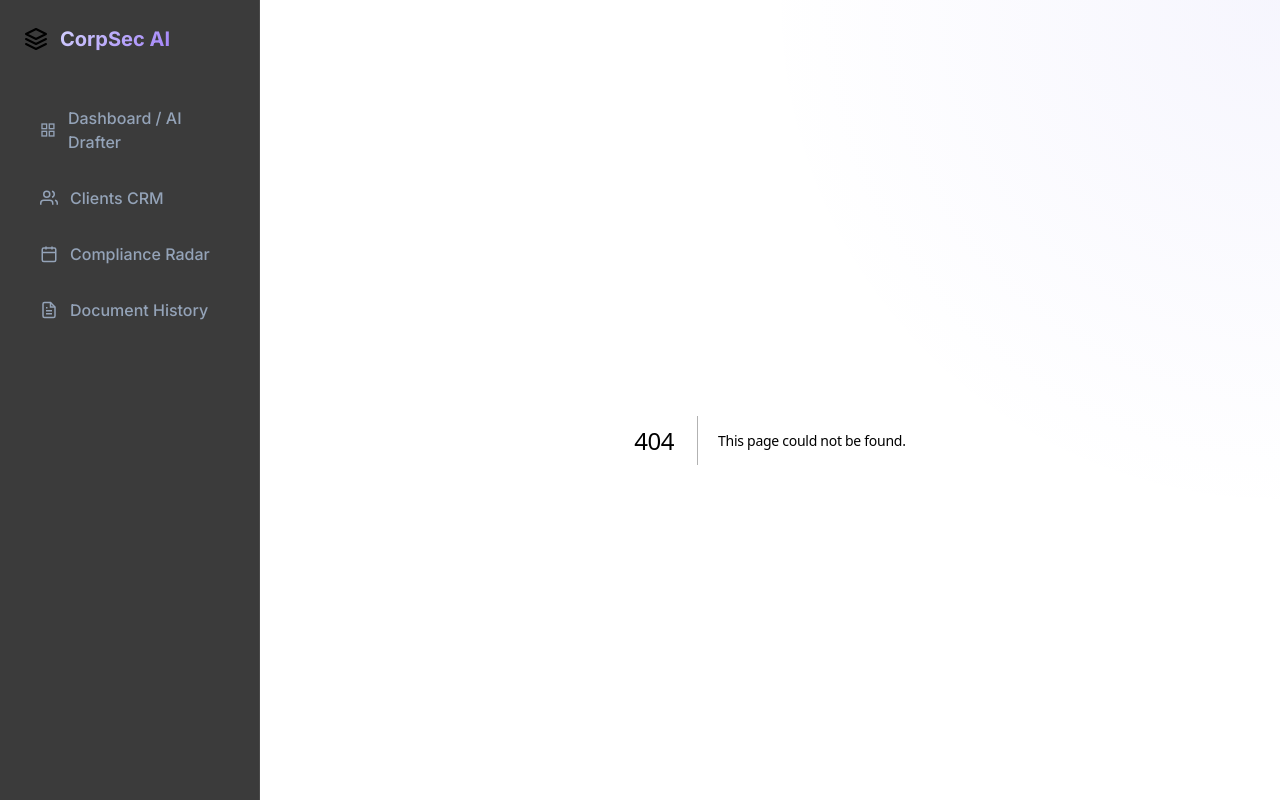
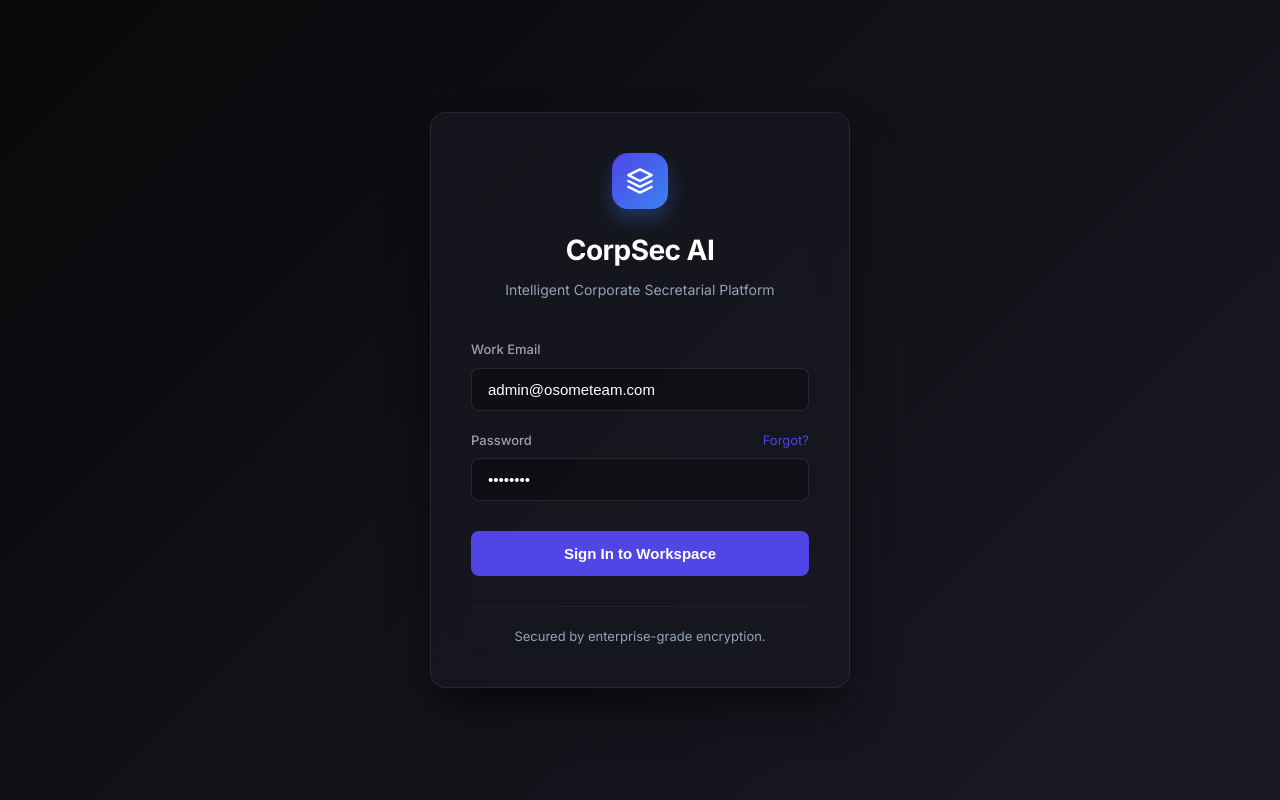
Before and after one commit to tracingtheboard-cyber/ai-sec-mvp, a Next.js app: page /login in a window 1280 px wide. Before the commit this address had no page. Built offline with nearby package versions, Linux system fonts and the light colour scheme.

Commit message:
Add premium login page for demo

```diff
--- a/src/app/layout.tsx
+++ b/src/app/layout.tsx
@@ -11,12 +11,17 @@ export default function RootLayout({
 }>) {
   const pathname = usePathname();
 
+  const isLoginPage = pathname === '/login';
+
   return (
     <html lang="en">
       <head>
         <title>CorpSec AI - SaaS Dashboard</title>
       </head>
       <body>
+        {isLoginPage ? (
+          children
+        ) : (
           <div className="app-container">
             <aside className="sidebar">
               <div className="sidebar-logo">
@@ -54,6 +59,7 @@ export default function RootLayout({
               {children}
             </main>
           </div>
+        )}
       </body>
     </html>
   );
--- /dev/null
+++ b/src/app/login/page.tsx
@@ -0,0 +1,150 @@
+"use client";
+import { useState } from "react";
+import { useRouter } from "next/navigation";
+import "../globals.css";
+
+export default function Login() {
+  const router = useRouter();
+  const [isLoggingIn, setIsLoggingIn] = useState(false);
+
+  const handleLogin = (e: React.FormEvent) => {
+    e.preventDefault();
+    setIsLoggingIn(true);
+    // 模拟登录延迟，让演示看起来更真实
+    setTimeout(() => {
+      router.push("/");
+    }, 1200);
+  };
+
+  return (
+    <div style={{
+      display: "flex",
+      minHeight: "100vh",
+      background: "linear-gradient(135deg, #09090b 0%, #1a1a24 100%)",
+      color: "#e2e8f0",
+      fontFamily: "Inter, sans-serif",
+      alignItems: "center",
+      justifyContent: "center",
+      padding: "20px"
+    }}>
+      <div style={{
+        width: "100%",
+        maxWidth: "420px",
+        background: "rgba(25, 25, 35, 0.6)",
+        backdropFilter: "blur(20px)",
+        WebkitBackdropFilter: "blur(20px)",
+        border: "1px solid rgba(255, 255, 255, 0.08)",
+        borderRadius: "16px",
+        padding: "40px",
+        boxShadow: "0 25px 50px -12px rgba(0, 0, 0, 0.7)"
+      }}>
+
+        <div style={{ textAlign: "center", marginBottom: "40px" }}>
+          <div style={{
+            display: "inline-flex",
+            alignItems: "center",
+            justifyContent: "center",
+            width: "56px",
+            height: "56px",
+            borderRadius: "16px",
+            background: "linear-gradient(135deg, var(--primary-color) 0%, #3b82f6 100%)",
+            marginBottom: "20px",
+            boxShadow: "0 10px 20px rgba(59, 130, 246, 0.3)"
+          }}>
+            <svg width="28" height="28" viewBox="0 0 24 24" fill="none" stroke="white" strokeWidth="2" strokeLinecap="round" strokeLinejoin="round"><polygon points="12 2 2 7 12 12 22 7 12 2"></polygon><polyline points="2 17 12 22 22 17"></polyline><polyline points="2 12 12 17 22 12"></polyline></svg>
+          </div>
+          <h1 style={{ fontSize: "28px", fontWeight: "700", margin: "0 0 8px 0", color: "white" }}>CorpSec AI</h1>
+          <p style={{ color: "var(--text-muted)", fontSize: "14px", margin: 0 }}>
+            Intelligent Corporate Secretarial Platform
+          </p>
+        </div>
+
+        <form onSubmit={handleLogin} style={{ display: "flex", flexDirection: "column", gap: "20px" }}>
+          <div>
+            <label style={{ display: "block", fontSize: "13px", fontWeight: "500", marginBottom: "8px", color: "#a1a1aa" }}>Work Email</label>
+            <input
+              type="email"
+              required
+              defaultValue="admin@osometeam.com"
+              style={{
+                width: "100%",
+                padding: "12px 16px",
+                background: "rgba(0, 0, 0, 0.3)",
+                border: "1px solid rgba(255, 255, 255, 0.1)",
+                borderRadius: "8px",
+                color: "white",
+                outline: "none",
+                fontSize: "15px",
+                transition: "border 0.2s"
+              }}
+            />
+          </div>
+
+          <div>
+            <div style={{ display: "flex", justifyContent: "space-between", marginBottom: "8px" }}>
+              <label style={{ fontSize: "13px", fontWeight: "500", color: "#a1a1aa" }}>Password</label>
+              <span style={{ fontSize: "13px", color: "var(--primary-color)", cursor: "pointer" }}>Forgot?</span>
+            </div>
+            <input
+              type="password"
+              required
+              defaultValue="••••••••"
+              style={{
+                width: "100%",
+                padding: "12px 16px",
+                background: "rgba(0, 0, 0, 0.3)",
+                border: "1px solid rgba(255, 255, 255, 0.1)",
+                borderRadius: "8px",
+                color: "white",
+                outline: "none",
+                fontSize: "15px",
+                transition: "border 0.2s"
+              }}
+            />
+          </div>
+
+          <button
+            type="submit"
+            disabled={isLoggingIn}
+            style={{
+              marginTop: "10px",
+              width: "100%",
+              padding: "14px",
+              background: "var(--primary-color)",
+              color: "white",
+              border: "none",
+              borderRadius: "8px",
+              fontSize: "15px",
+              fontWeight: "600",
+              cursor: isLoggingIn ? "not-allowed" : "pointer",
+              transition: "transform 0.1s, opacity 0.2s",
+              opacity: isLoggingIn ? 0.7 : 1,
+              display: "flex",
+              justifyContent: "center",
+              alignItems: "center",
+              gap: "8px"
+            }}
+          >
+            {isLoggingIn ? (
+              <>
+                <svg className="spinner" width="18" height="18" viewBox="0 0 24 24" fill="none" stroke="currentColor" strokeWidth="2" strokeLinecap="round" strokeLinejoin="round" style={{animation: "spin 1s linear infinite"}}><line x1="12" y1="2" x2="12" y2="6"></line><line x1="12" y1="18" x2="12" y2="22"></line><line x1="4.93" y1="4.93" x2="7.76" y2="7.76"></line><line x1="16.24" y1="16.24" x2="19.07" y2="19.07"></line><line x1="2" y1="12" x2="6" y2="12"></line><line x1="18" y1="12" x2="22" y2="12"></line><line x1="4.93" y1="19.07" x2="7.76" y2="16.24"></line><line x1="16.24" y1="7.76" x2="19.07" y2="4.93"></line></svg>
+                Authenticating...
+              </>
+            ) : "Sign In to Workspace"}
+          </button>
+        </form>
+
+        <div style={{ textAlign: "center", marginTop: "30px", borderTop: "1px solid rgba(255,255,255,0.05)", paddingTop: "20px" }}>
+          <p style={{ color: "var(--text-muted)", fontSize: "13px" }}>
+            Secured by enterprise-grade encryption.
+          </p>
+        </div>
+
+      </div>
+
+      <style dangerouslySetInnerHTML={{__html: `
+        @keyframes spin { 100% { transform: rotate(360deg); } }
+      `}} />
+    </div>
+  );
+}
```
Lines whose indentation alone changed are shown as unchanged.
